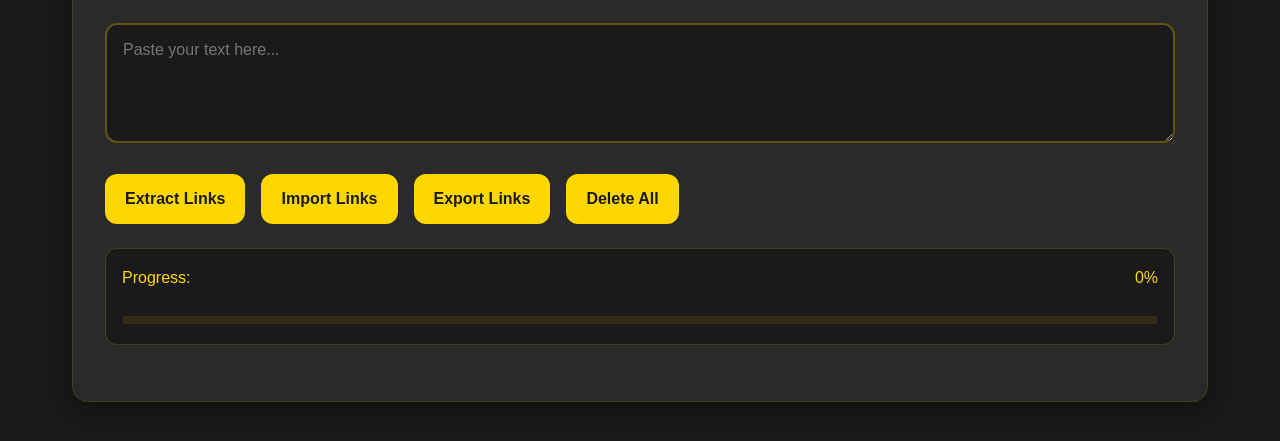
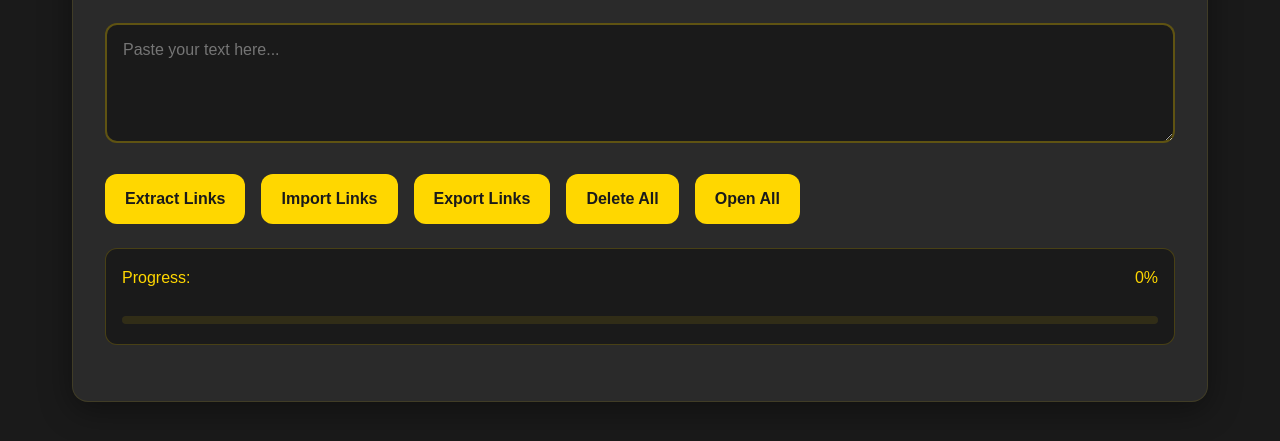
Before and after one commit to RamsesJSON/Meditation-Roadmap, a plain HTML site: page extractor.html in a window 1280 px wide. Shown: the part 151-592 px from the top of the page. Drawn offline with Linux system fonts and the light colour scheme.

Commit message:
Update extractor.html
open all links button

```diff
--- a/extractor.html
+++ b/extractor.html
@@ -289,25 +289,20 @@ progress::-webkit-progress-value {
             body {
                 padding: 1rem;
             }
-
             .container {
                 padding: 1.5rem;
             }
-
             .button-group {
                 flex-direction: column;
             }
-
             button, .file-label {
                 width: 100%;
             }
-
             .link-item {
                 padding: 1rem;
                 flex-wrap: nowrap;
                 gap: 0.75rem;
             }
-
             h1 {
                 font-size: 2.25rem;
             }
@@ -317,28 +312,23 @@ progress::-webkit-progress-value {
             .container {
                 padding: 1rem;
             }
-
             .link-item {
                 padding: 0.875rem;
                 gap: 0.5rem;
             }
-
             .checkbox-wrapper {
                 min-width: 22px;
                 height: 22px;
             }
-
             .custom-checkbox {
                 width: 22px;
                 height: 22px;
             }
-
             .remove-btn {
                 padding: 0.4rem 0.8rem;
                 min-width: 70px;
                 font-size: 0.8rem;
             }
-
             h1 {
                 font-size: 1.75rem;
                 margin-bottom: 1.5rem;
@@ -354,12 +344,16 @@ progress::-webkit-progress-value {
             <textarea id="inputText" placeholder="Paste your text here..."></textarea>
         </div>
 
+        <!-- Button Group -->
         <div class="button-group">
             <button onclick="extractLinks()">Extract Links</button>
             <label for="fileInput" class="file-label">Import Links</label>
             <input type="file" id="fileInput" accept=".txt" onchange="importLinks(event)">
             <button onclick="exportLinks()">Export Links</button>
             <button onclick="deleteAllLinks()">Delete All</button>
+
+            <!-- NEW: Open All Button -->
+            <button onclick="openAllLinks()">Open All</button>
         </div>
 
         <div class="progress-container">
@@ -494,6 +488,15 @@ progress::-webkit-progress-value {
             saveLinksToLocalStorage([]);
         }
 
+        // NEW: Function to open all links
+        function openAllLinks() {
+            const anchors = document.querySelectorAll('#linkList a');
+            anchors.forEach(anchor => {
+                // Opens each link in a new tab
+                window.open(anchor.href, '_blank');
+            });
+        }
+
         window.onload = loadLinksFromLocalStorage;
     </script>
 </body>
```
Lines whose indentation alone changed are shown as unchanged.
